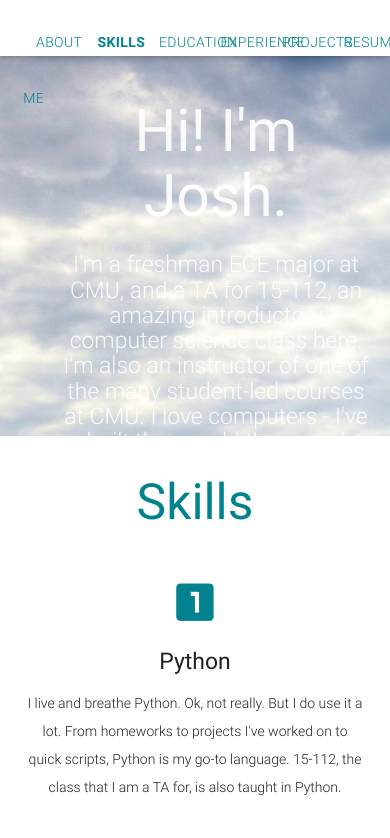
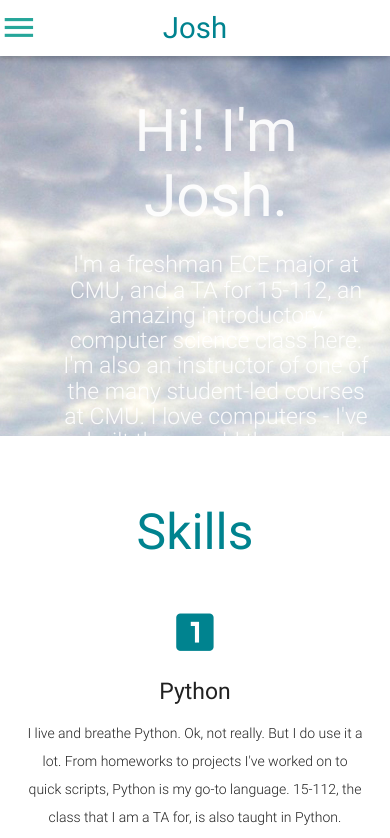
Before and after one commit to vulq/site, a plain HTML site: page index.html in a window 390 px wide. Shown: the top 838 px of the page. Drawn offline with nearby package versions, Linux system fonts and the light colour scheme.

Commit message:
minor changes, mobile sidenav

```diff
--- a/index.html
+++ b/index.html
@@ -21,23 +21,43 @@
       });
   });
   </script>
+  <nav>
+    <div class="nav-wrapper hide-on-small-and-down">
       <div class="navbar-fixed">
         <nav class="white">
           <div class="center row">
             <div class="col s12">
-          <ul class="section table-of-contents">
-            <li class="col s2"><a href="#bio">About Me</a></li>
-            <li class="col s2"><a href="#skills">Skills</a></li>
-            <li class="col s2"><a href="#education">Education</a></li>
-            <li class="col s2"><a href="#experience">Experience</a></li>
-            <li class="col s2"><a href="#projects">Projects</a></li>
-            <li class="col s2"><a href="#resume">Resume</a></li>
+              <ul class="section table-of-contents hide-on-small-and-down">
+                <li class="col m2"><a href="#bio">Me</a></li>
+                <li class="col m2"><a href="#skills">Skills</a></li>
+                <li class="col m2"><a href="#education">Education</a></li>
+                <li class="col m2"><a href="#experience">Experience</a></li>
+                <li class="col m2"><a href="#projects">Projects</a></li>
+                <li class="col m2"><a href="#resume">Resume</a></li>
               </ul>
             </div>
           </div>
         </nav>
       </div>
-
+    </div>
+       <!--  <nav class="white hide-on-med-and-up">
+          <h4 class="hide-on-med-and-up center cyan-text text-darken-3">Josh</h4>
+        </nav> -->
+    <div class="nav-wrapper hide-on-med-and-up">
+      <a class="brand-logo hide-on-med-and-up cyan-text text-darken-3">Josh</a>
+      <div class="navbar">
+        <a href="#" data-activates="mobile-demo" class="button-collapse"><i class="hide-on-med-and-up mdi-navigation-menu"></i></a>
+        <ul class="side-nav" id="mobile-demo">
+          <li><a href="#bio" class="cyan-text text-darken-3">Me</a></li>
+          <li><a href="#skills" class="cyan-text text-darken-3">Skills</a></li>
+          <li><a href="#education" class="cyan-text text-darken-3">Education</a></li>
+          <li><a href="#experience" class="cyan-text text-darken-3">Experience</a></li>
+          <li><a href="#projects" class="cyan-text text-darken-3">Projects</a></li>
+          <li><a href="#resume" class="cyan-text text-darken-3">Resume</a></li>
+        </ul>
+      </div>
+    </div>
+  </nav>
   <div id="index-banner" class="parallax-container valign-wrapper">
     <div id="bio" class="section scrollspy container">
       <div class="section no-pad-bot">
@@ -45,15 +65,14 @@
           <div class="parallax"><img src="rsz_rsz_hamerschlag_hall_at_carnegie_mellon_university.jpg"></div>
             <h1 class="header center">Hi! I'm Josh.</h1>
               <h5 class=" center header col s12 light">I'm a freshman ECE major at CMU, and a TA for 15-112, an amazing introductory computer science class here. I'm also an instructor of one of the many student-led courses at CMU.
-              I love computers - I've built them, sold them, and coded on them.
-              Scroll down to find out more about me.</h5>
+              I love computers - I've built them, sold them, and coded on them.</h5>
         </div>
       </div>
     </div>
   </div>
 
   <div id="skills" class="section scrollspy no-pad-bot">
-    <h2 class="center cyan-text text-darken-3">Skills</h2>
+    <h2 class="center cyan-text text-darken-3" style="margin-top:55px">Skills</h2>
     <div class="row">
       <div class="col s12 m2 offset-m1 center">
         <div class="icon-block">
@@ -72,9 +91,8 @@
       <div class="col s12 m2 center">
         <div class="icon-block">
           <h2 class="center cyan-text text-darken-3"><i class="mdi-image-looks-3"></i></h2>
-          <h5 class="center">HTML/CSS/JavaScript</h5>
-          <p class="light">Enough experience to make this website, at least.  Utilized the Materialize CSS Framework.  Currently learning
-          JavaScript and Meteor.</p>
+          <h5 class="center">Web</h5>
+          <p class="light">HTML, CSS, JavaScript.  Enough experience to make this website, at least.  Utilized the Materialize CSS Framework.  Currently learning Meteor.</p>
         </div>
       </div>
       <div class="col s12 m2 center">
@@ -101,7 +119,7 @@
   </div>
 
   <div id="education" class="section scrollspy no-pad-bot">
-    <h2 class="center cyan-text text-darken-3">Education</h2>
+    <h2 class="center cyan-text text-darken-3" style="margin-top:55px">Education</h2>
     <h4 class="center">Carnegie Mellon University</h4>
     <div class="row">
       <div class="col s12 m2 offset-m1">
@@ -151,7 +169,7 @@
   </div>
 
   <div id="experience" class="section scrollspy container no-pad-bot">
-    <h2 class="center cyan-text text-darken-3">Experience</h2>
+    <h2 class="center cyan-text text-darken-3" style="margin-top:55px">Experience</h2>
     <div class="row">
       <div class="col s12 m2">
         <img src="HCII_logo.svg.png" class="circle">
@@ -208,7 +226,7 @@
   </div>
 
   <div id="projects" class="section scrollspy container no-pad-bot">
-    <h2 class="center cyan-text text-darken-3">Projects</h2>
+    <h2 class="center cyan-text text-darken-3" style="margin-top:55px">Projects</h2>
     <div class="row valign-wrapper">
       <div class="col s12 m4">
         <div class="video-container">
```
Lines whose indentation alone changed are shown as unchanged.
